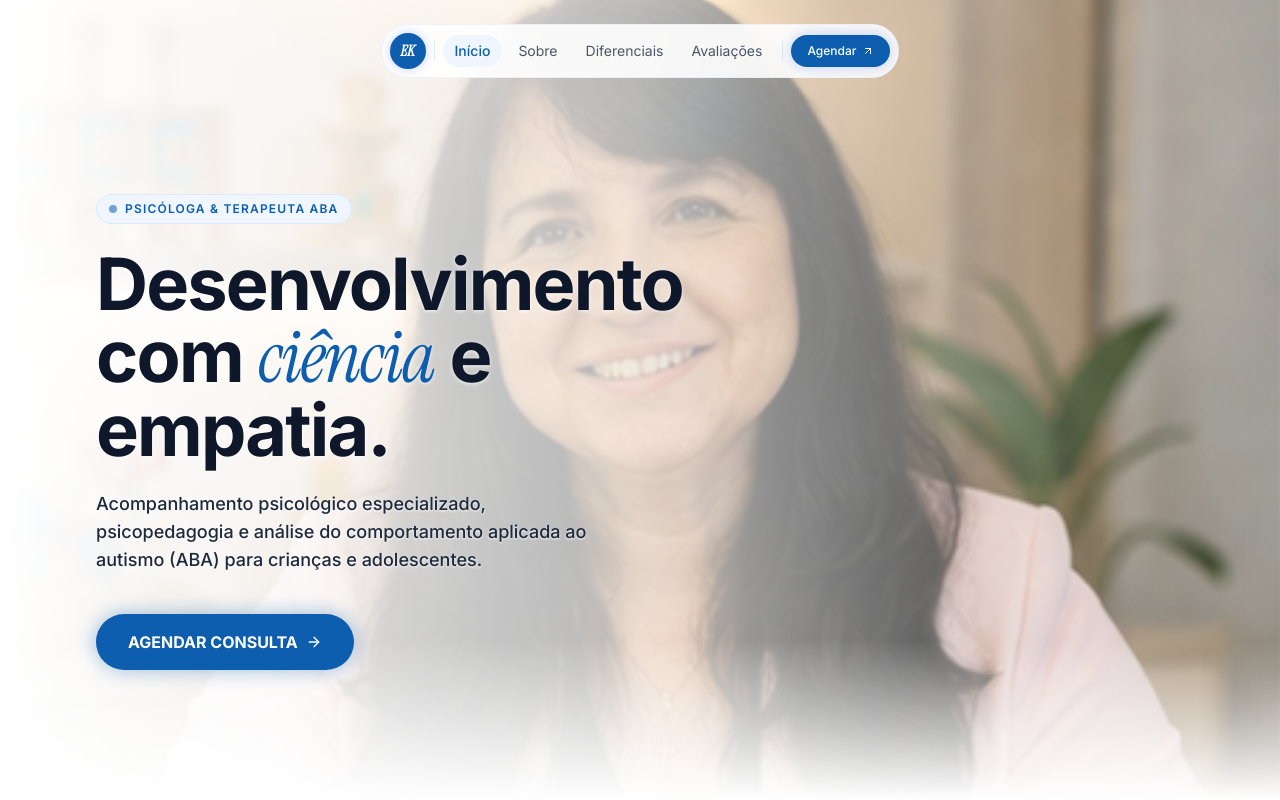
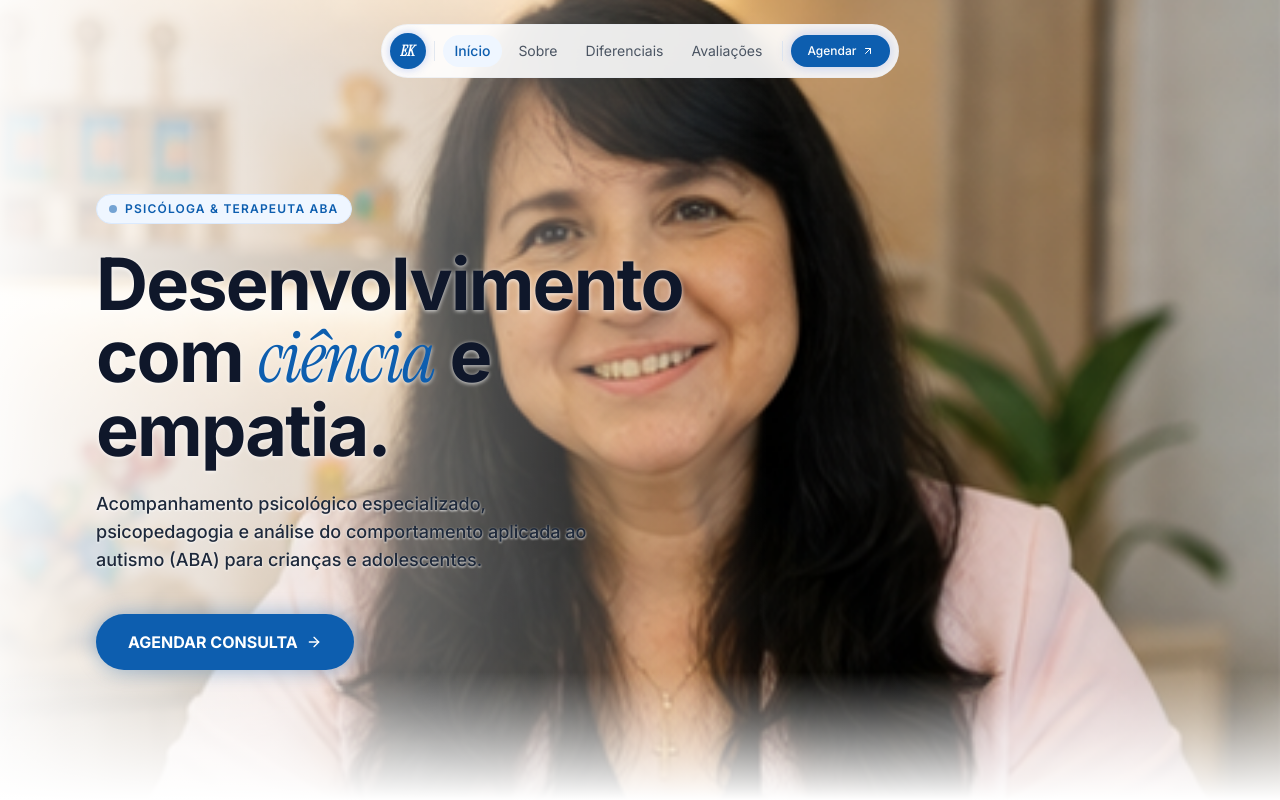
Before and after one commit to dimeks/edilenekermizidis-lp, a React (Vite) app: page / in a window 1280 px wide. Shown: the top 800 px of the page. Built offline with nearby package versions, Linux system fonts and the light colour scheme.

Commit message:
UI: make hero image more vivid

```diff
--- a/src/App.tsx
+++ b/src/App.tsx
@@ -144,8 +144,8 @@ const Hero = () => {
           alt="Dra Edilene"
           className="w-full h-full object-cover object-center md:object-[50%_20%] scale-[1.02]"
         />
-        <div className="absolute inset-0 bg-gradient-to-r from-white via-white/80 to-white/20 md:via-white/70 md:to-transparent" />
-        <div className="absolute bottom-0 left-0 right-0 h-40 bg-gradient-to-t from-white to-transparent" />
+        <div className="absolute inset-0 bg-gradient-to-r from-white/95 via-white/50 to-transparent md:via-white/40 md:w-[60%]" />
+        <div className="absolute bottom-0 left-0 right-0 h-32 bg-gradient-to-t from-white to-transparent" />
       </div>
 
       <div className="relative z-10 w-full px-6 md:px-12 lg:px-24 max-w-[1400px] mx-auto text-left pt-24 md:pt-32 pb-16 flex-1 flex flex-col justify-center">
```
